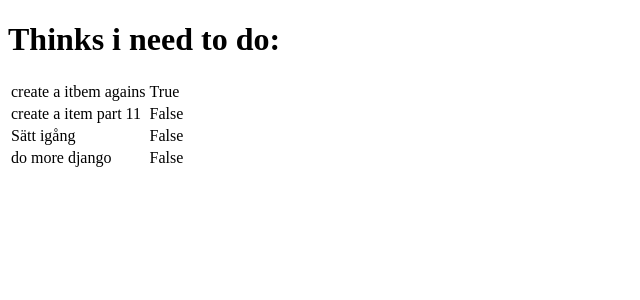
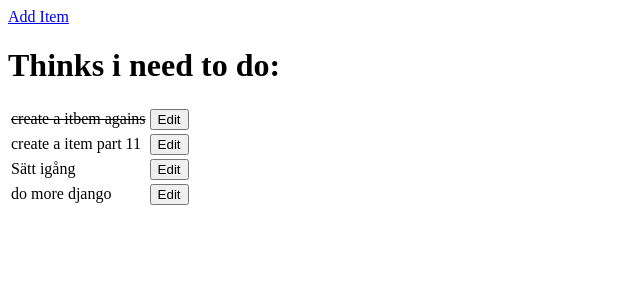
Before and after one commit to manell0/testing-django, a Django app: page / in a window 1280 px wide. Shown: the top 300 px of the page, without its empty margins (0-640 px from the left). Run offline with Django 3.2, Linux system fonts and the light colour scheme; data comes from the database, SQL or seed files in the repository; both versions use the stored data as it was after the commit.

Commit message:
Add add and update functionality

```diff
--- a/django_todo/urls.py
+++ b/django_todo/urls.py
@@ -15,9 +15,11 @@ Including another URLconf
 """
 from django.contrib import admin
 from django.urls import path
-from todo.views import get_todo_list
+from todo.views import get_todo_list, add_item, edit_item
 
 urlpatterns = [
     path('admin/', admin.site.urls),
-    path('', get_todo_list, name='get_todo_list')
+    path('', get_todo_list, name='get_todo_list'),
+    path('add', add_item, name='add'),
+    path('edit/<item_id>', edit_item, name='edit')
 ]
--- a/todo/templates/todo/todo_list.html
+++ b/todo/templates/todo/todo_list.html
@@ -4,16 +4,27 @@
     <meta charset="UTF-8">
     <meta http-equiv="X-UA-Compatible" content="IE=edge">
     <meta name="viewport" content="width=device-width, initial-scale=1.0">
-    <title>Document</title>
+    <title>Home</title>
 </head>
 <body>
+    <a href="/add">Add Item</a>
     <h1>Thinks i need to do:</h1>
     <table>
         {% for item in items %}
             <tr>
-                <td>{{ item.name }}</td>
-                <td>{{ item.done }}</td>
+                {% if item.done %}
+                    <td><strike>{{ item.name }}</strike></td>
+                {% else %}
+                    <td>{{ item.name }}</td>
+                {% endif %}
+                <td>
+                    <a href="/edit/{{ item.id }}">
+                        <button>Edit</button>
+                    </a>
+                </td>
             </tr>
+            {% empty %}
+                <tr><td>You have nothing to do...</td></tr>
         {% endfor %}
     </table>
 </body>
--- a/todo/views.py
+++ b/todo/views.py
@@ -1,11 +1,42 @@
-from django.shortcuts import render
+from django.shortcuts import render, redirect, get_object_or_404
 from .models import Item
+from .forms import ItemForm
 
 
 # Create your views here.
+# Get todo list (Home)
 def get_todo_list(request):
     items = Item.objects.all()
     context = {
         'items': items
     }
     return render(request, 'todo/todo_list.html', context)
+
+
+# Add Item.
+def add_item(request):
+    if request.method == "POST":
+       form = ItemForm(request.POST)
+       if form.is_valid():
+           form.save()
+           return redirect('get_todo_list')
+    form = ItemForm()
+    context = {
+        'form': form
+    }
+    return render(request, 'todo/add_item.html', context)
+
+
+# Edit Item
+def edit_item(request, item_id):
+    item = get_object_or_404(Item, id=item_id)
+    if request.method == "POST":
+       form = ItemForm(request.POST, instance=item)
+       if form.is_valid():
+           form.save()
+           return redirect('get_todo_list')
+    form = ItemForm(instance=item)
+    context = {
+        'form': form
+    }
+    return render(request, 'todo/edit_item.html', context)
```
Also changed, not shown: todo/forms.py (added, +8 -0 lines), todo/templates/todo/add_item.html (added, +22 -0 lines), todo/templates/todo/edit_item.html (added, +22 -0 lines), db.sqlite3.
